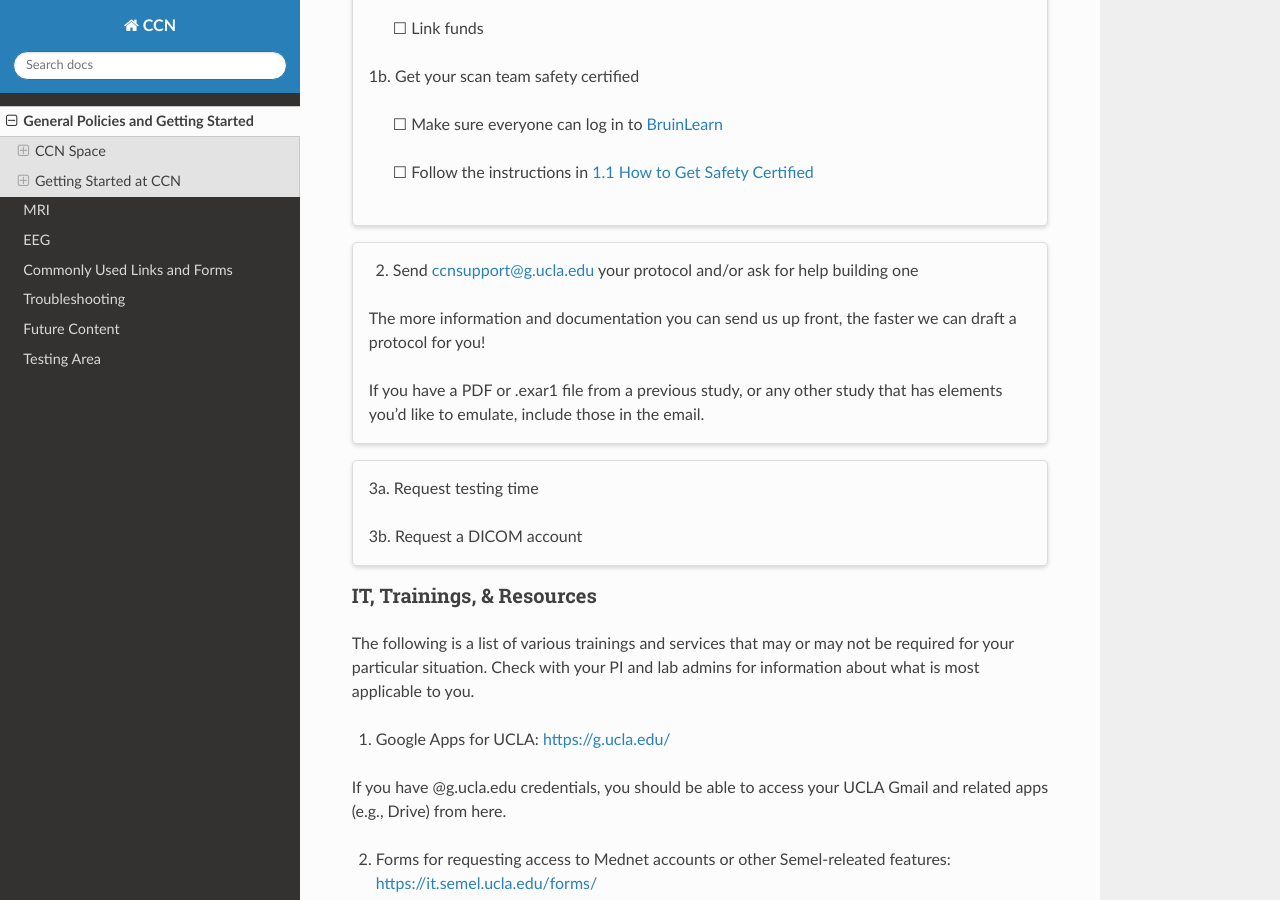
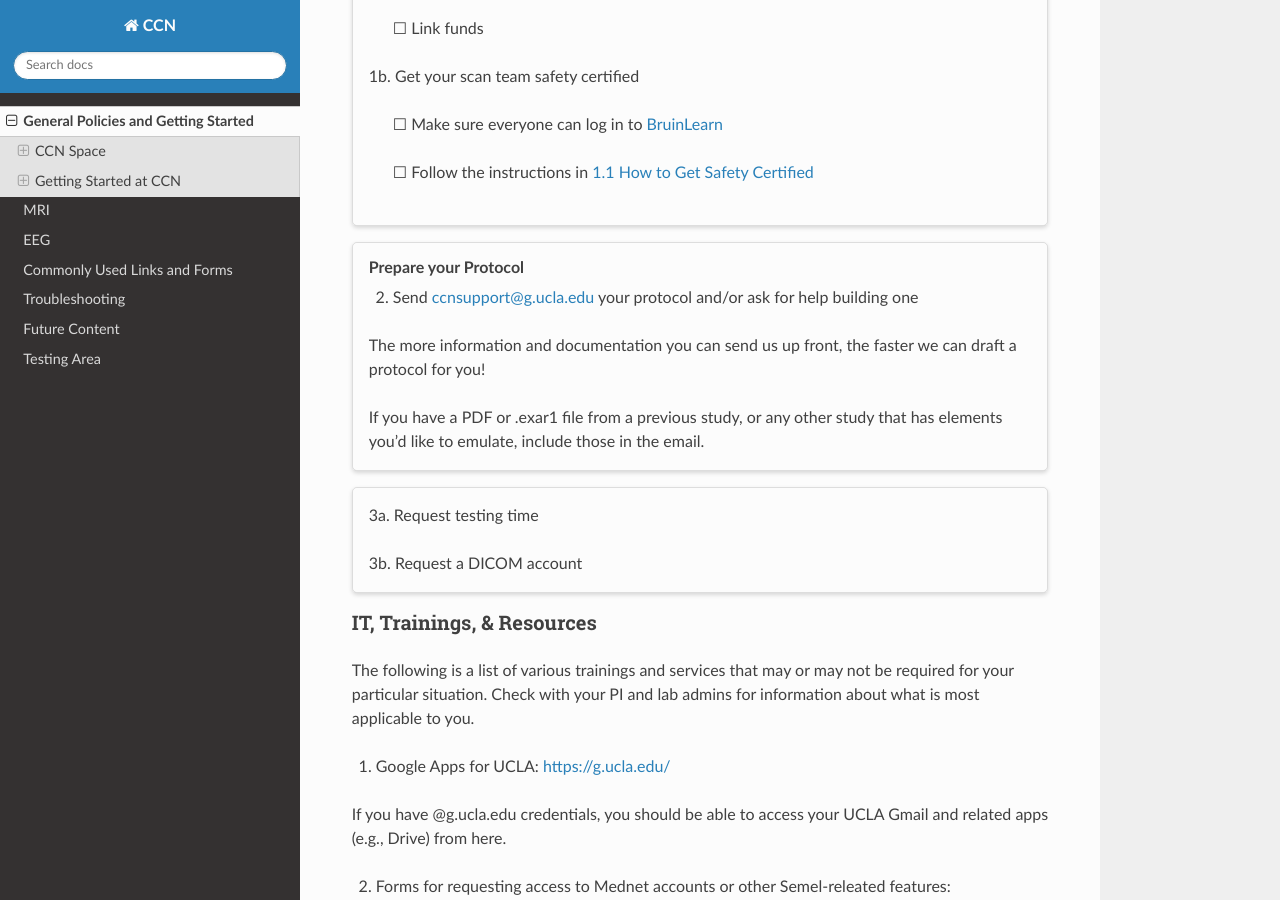
Before and after one commit to CCN-Support/CCN_Wiki, a Sphinx documentation site: the page built from docs/source/generalpolicies.rst, in a window 1280 px wide and 900 px high, scrolled down 4173 px. Built offline with Sphinx 7.4.7 and the Read the Docs theme 3.1.0, drawn with Linux system fonts in a browser that asks for light colours.

Commit message:
Update generalpolicies.rst

```diff
--- a/docs/source/generalpolicies.rst
+++ b/docs/source/generalpolicies.rst
@@ -121,7 +121,7 @@ Actions within the same sections below can be completed concurrently. Each secti
 
     ☐ Follow the instructions in :ref:`safety_cert`
 
-.. card::
+.. card:: Prepare your Protocol
   :class-card: sd-rounded-2
 
   2. Send ccnsupport@g.ucla.edu your protocol and/or ask for help building one
```
